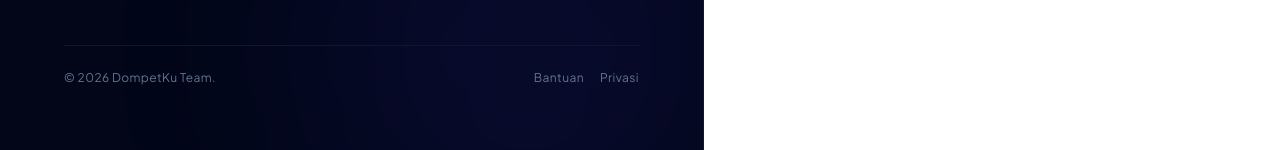
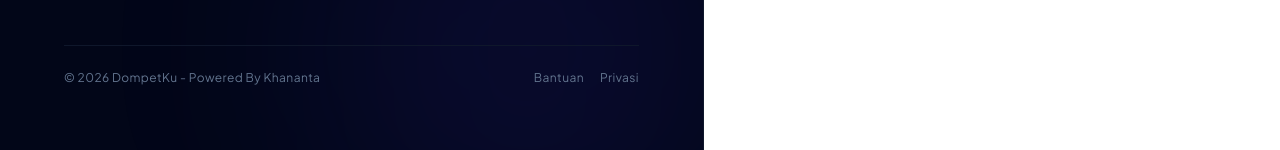
Before and after one commit to Khananta/dompetku, a Next.js app: page /login in a window 1280 px wide. Shown: the part 650-800 px from the top of the page. Built offline with nearby package versions, Linux system fonts and the light colour scheme; no server answers.

Commit message:
Rubah credit login

```diff
--- a/app/login/page.js
+++ b/app/login/page.js
@@ -228,7 +228,7 @@ export default function LoginPage() {
 
         {/* Footer Brand info */}
         <div className="flex items-center justify-between text-xs text-slate-500 z-10 border-t border-slate-900 pt-6">
-          <span>&copy; {new Date().getFullYear()} DompetKu Team.</span>
+          <span>&copy; {new Date().getFullYear()} DompetKu - Powered By Khananta</span>
           <div className="flex gap-4">
             <span className="hover:text-slate-400 cursor-pointer">Bantuan</span>
             <span className="hover:text-slate-400 cursor-pointer">Privasi</span>
```
